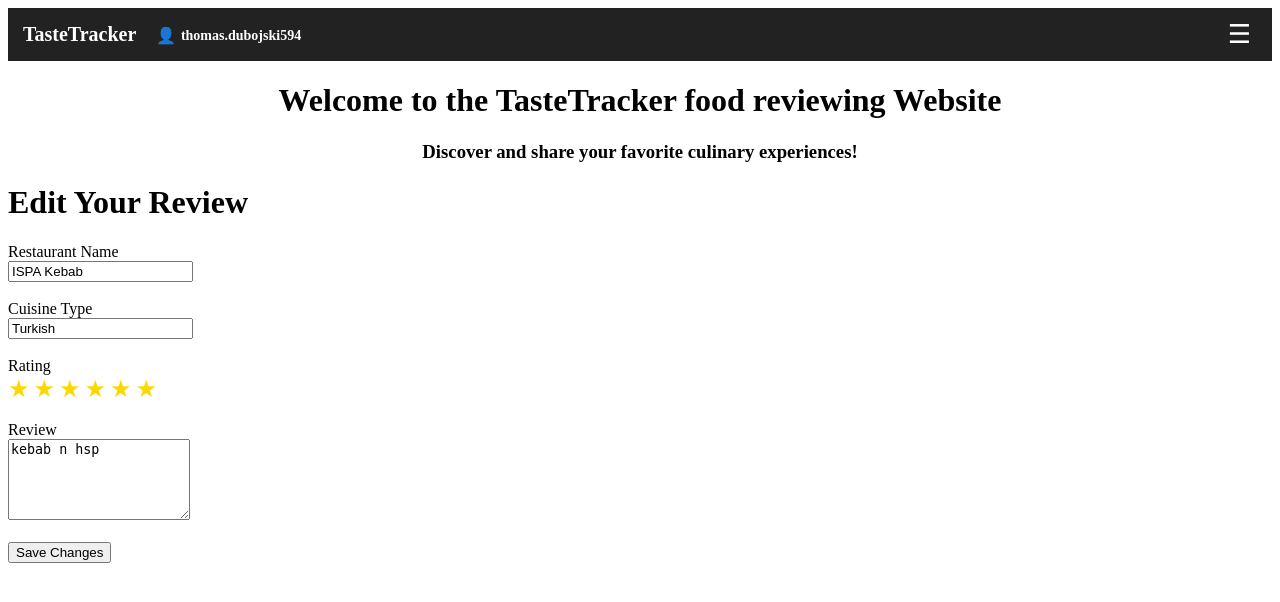
After one commit to thomasdubojski/Software-Engineering-Assignment-1-HSC, a Flask app: page /edit_review/1 in a window 1280 px wide. The commit adds this page. Shown: the top 602 px of the page. Run offline with Flask 3, Linux system fonts and the light colour scheme; a user stored in the database is signed in.

Commit message:
Added Edit/Delete reviews
Added in editing and deletion for user reviews and implemented restrictions to prevent deleting other user reviews

Added  to documentation

```diff
--- a/Static/css/style.css
+++ b/Static/css/style.css
@@ -57,3 +57,37 @@ td {
     font-weight: bold;
     border-bottom: 2px solid gold;
 }
+#flash-overlay {
+    position: fixed;
+    inset: 0;
+    background: rgba(0,0,0,0.5);
+    display: flex;
+    align-items: center;
+    justify-content: center;
+    z-index: 1000;
+}
+
+#flash-box {
+    background: white;
+    padding: 20px 30px;
+    border-radius: 8px;
+    text-align: center;
+}
+
+#flash-box button {
+    margin-top: 10px;
+    padding: 6px 12px;
+}
+
+.user-info {
+    margin-left: 15px;
+    color: white;
+    font-size: 14px;
+    display: inline-flex;
+    align-items: center;
+    gap: 5px;
+}
+
+.user-icon {
+    font-size: 16px;
+}
--- a/app.py
+++ b/app.py
@@ -5,7 +5,7 @@ from datetime import datetime
 from werkzeug.security import generate_password_hash, check_password_hash # pyright: ignore[reportMissingImports]
 from flask import session # pyright: ignore[reportMissingImports]
 from sqlalchemy import CheckConstraint # pyright: ignore[reportMissingImports]
-import time
+from flask import flash # pyright: ignore[reportMissingImports]
 
 # creating engine for site
 app = Flask(__name__)
@@ -65,7 +65,9 @@ def login():
     # authenticating user
     if user and check_password_hash(user.password_hash, password):
         session['user_id'] = user.user_id
-        return redirect(url_for('member_page'))
+        session['username'] = user.username
+
+        return redirect(url_for('home'))
     else:
         return "Invalid credentials", 401
 
@@ -168,6 +170,56 @@ def all_reviews():
     reviews = Review.query.order_by(Review.created_at.desc()).all()
     return render_template('all_reviews.html', reviews=reviews)
 
+
+@app.route('/my_reviews')
+def my_reviews():
+    if 'user_id' not in session:
+        return redirect(url_for('show_form_login'))
+
+    reviews = Review.query.filter_by(user_id=session['user_id']).all()
+    return render_template('my_reviews.html', reviews=reviews)
+
+# defining edit review route
+@app.route('/edit_review/<int:review_id>', methods=['GET', 'POST'])
+def edit_review(review_id):
+    if 'user_id' not in session:
+        return redirect(url_for('show_form_login'))
+
+    review = Review.query.get_or_404(review_id)
+
+    # Prevent users editing others reviews
+    if review.user_id != session['user_id']:
+        return "Unauthorized", 403
+
+    if request.method == 'POST':
+        review.restaurant_name = request.form['name']
+        review.cuisine_type = request.form['cuisine']
+        review.rating = int(request.form['review_score'])
+        review.review_text = request.form['review_text']
+
+        db.session.commit()
+        return redirect(url_for('my_reviews'))
+
+    return render_template('edit_review.html', review=review)
+
+# defining delete review route
+@app.route('/delete_review/<int:review_id>', methods=['POST'])
+def delete_review(review_id):
+    if 'user_id' not in session:
+        return redirect(url_for('show_form_login'))
+
+    review = Review.query.get_or_404(review_id)
+
+    if review.user_id != session['user_id']:
+        return "Unauthorized", 403
+
+    db.session.delete(review)
+    db.session.commit()
+
+    flash("Review deleted successfully")
+    return redirect(url_for('my_reviews'))
+
+
 if __name__ == "__main__":
     with app.app_context():
         db.create_all()   # Creates tables if they don’t exist
--- a/templates/base.html
+++ b/templates/base.html
@@ -3,6 +3,7 @@
     <head>
         <title>{% block title %}TasteTracker{% endblock %}</title>
         <link rel="stylesheet" href="/static/css/style.css">
+        <!--- CSS styles for the stars --->
         <style>
         .stars {
             font-size: 24px;
@@ -16,17 +17,45 @@
         </style>
     </head>
     <body>
+        <!--- Flash message overlay --->
+        {% with messages = get_flashed_messages() %}
+        {% if messages %}
+        <div id="flash-overlay">
+            <div id="flash-box">
+                <p>{{ messages[0] }}</p>
+                <button onclick="closeFlash()">OK</button>
+            </div>
+        </div>
+        {% endif %}
+        {% endwith %}
         <header class="navbar">
-            <div class="nav-title">TasteTracker</div>
+            <div class="nav-title">
+                TasteTracker
+
+                <!--- Display username if logged in --->
+                {% if session.get('username') %}
+                    <span class="user-info">
+                        <span class="user-icon">👤</span>
+                        {{ session.get('username') }}
+                    </span>
+                {% endif %}
+            </div>
 
             <button class="hamburger" onclick="toggleMenu()">
                 ☰
             </button>
 
             <nav id="nav-menu" class="nav-links">
+
+                <!--- Universal hamburger menu links --->
                 <a href="{{ url_for('home') }}"
                 class="{% if request.endpoint == 'home' %}active{% endif %}">
                     Home
+                </a>
+
+                <a href="{{ url_for('search') }}"
+                class="{% if request.endpoint == 'search' %}active{% endif %}">
+                    Search
                 </a>
 
                 <a href="{{ url_for('all_reviews') }}"
@@ -34,13 +63,21 @@
                     All Reviews
                 </a>
 
+                <!--- Hamburger menu links for logged in users--->
                 {% if session.get('user_id') %}
+                    <a href="{{ url_for('my_reviews') }}"
+                    class="{% if request.endpoint == 'my_reviews' %}active{% endif %}">
+                        My Reviews
+                    </a>
+
                     <a href="{{ url_for('show_form_add_review') }}"
                     class="{% if request.endpoint == 'show_form_add_review' %}active{% endif %}">
                         Add Review
                     </a>
 
                     <a href="{{ url_for('logout') }}">Logout</a>
+
+                <!--- Hamburger menu links for non-logged in users--->
                 {% else %}
                     <a href="{{ url_for('show_form_create_account') }}"
                     class="{% if request.endpoint == 'show_form_create_account' %}active{% endif %}">
@@ -53,13 +90,20 @@
                     </a>
                 {% endif %}
             </nav>
+
         </header>
         <h1 class="center-text">Welcome to the TasteTracker food reviewing Website</h1>
         <h3 class="center-text">Discover and share your favorite culinary experiences!</h3>
         <div class="content">
             {% block content %}{% endblock %}
         </div>
+
+
+        <!--- Javascript --->
         <script>
+        /* =========================
+        HAMBURGER MENU
+        ========================= */
         function toggleMenu() {
             const menu = document.getElementById("nav-menu");
             menu.style.display = menu.style.display === "flex" ? "none" : "flex";
@@ -69,8 +113,28 @@
             const menu = document.getElementById("nav-menu");
             const button = document.querySelector(".hamburger");
 
-            if (!menu.contains(event.target) && !button.contains(event.target)) {
-                menu.style.display = "none";
+            if (menu && button) {
+                if (!menu.contains(event.target) && !button.contains(event.target)) {
+                    menu.style.display = "none";
+                }
+            }
+        });
+
+        /* =========================
+        FLASH MESSAGE
+        ========================= */
+        function closeFlash() {
+            const overlay = document.getElementById("flash-overlay");
+            if (overlay) {
+                overlay.style.display = "none";
+            }
+        }
+
+        document.addEventListener("click", function(event) {
+            const flashBox = document.getElementById("flash-box");
+
+            if (flashBox && !flashBox.contains(event.target)) {
+                closeFlash();
             }
         });
         </script>
--- /dev/null
+++ b/templates/edit_review.html
@@ -0,0 +1,61 @@
+{% extends 'base.html' %}
+
+{% block title %}Edit Review{% endblock %}
+
+{% block content %}
+<h1>Edit Your Review</h1>
+
+<form method="POST">
+
+    <label>Restaurant Name</label><br>
+    <input type="text" name="name" value="{{ review.restaurant_name }}" required>
+    <br><br>
+
+    <label>Cuisine Type</label><br>
+    <input type="text" name="cuisine" value="{{ review.cuisine_type }}" required>
+    <br><br>
+
+    <label>Rating</label><br>
+    <div class="star-rating">
+        {% for i in range(5, -1, -1) %}
+            <input
+                type="radio"
+                name="review_score"
+                id="star{{ i }}"
+                value="{{ i }}"
+                {% if review.rating == i %}checked{% endif %}
+            >
+            <label for="star{{ i }}">★</label>
+        {% endfor %}
+    </div>
+    <br><br>
+
+    <label>Review</label><br>
+    <textarea name="review_text" rows="5" required>{{ review.review_text }}</textarea>
+    <br><br>
+
+    <button type="submit">Save Changes</button>
+
+</form>
+
+<style>
+.star-rating {
+    direction: rtl;
+    display: inline-block;
+}
+.star-rating input {
+    display: none;
+}
+.star-rating label {
+    font-size: 24px;
+    color: black;
+    cursor: pointer;
+}
+.star-rating input:checked ~ label,
+.star-rating label:hover,
+.star-rating label:hover ~ label {
+    color: gold;
+}
+</style>
+
+{% endblock %}
--- a/templates/login.html
+++ b/templates/login.html
@@ -21,6 +21,7 @@
             <input type="password" name="password" placeholder="Password" required>
             <button type="submit">Login</button>
         </form>
+        <p>Don't have an account? Create one <a href="/create_account">here</a></p>
     </body>
 </html>
 {% endblock %}
```
Also changed, not shown: Project Documentation/Agile Workflow Diary.md (+26 -4 lines), Project Documentation/Build PWA tools.md (+42 -31 lines), templates/my_reviews.html (added, +38 -0 lines), templates/search.html (+11 -0 lines), Project Documentation/.obsidian/workspace.json, Project Documentation/Agile Workflow Board Screenshots/Agile Workflow Board 26-12.png (added), instance/tastetracker_td.db.
